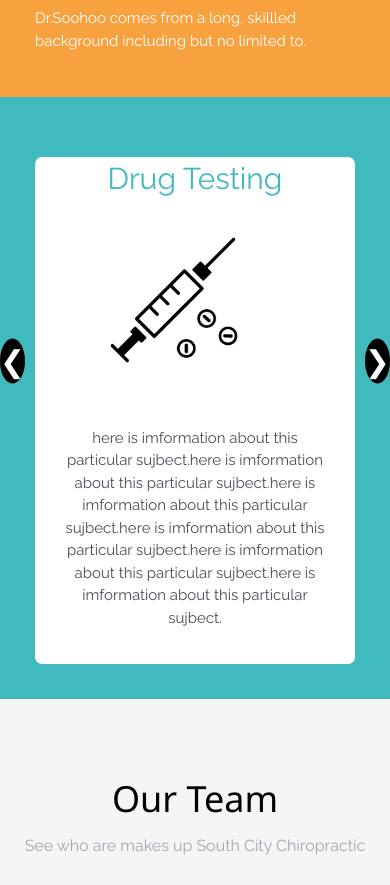
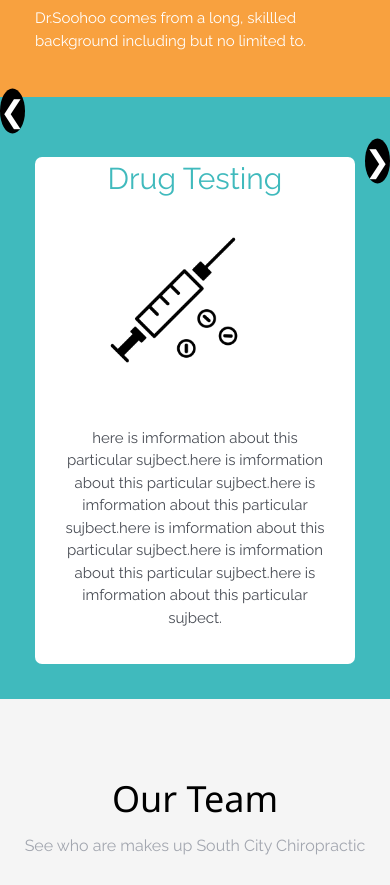
Before and after one commit to aldensoohoo/South-City-Chiro, a plain HTML site: page index.html in a window 390 px wide. Shown: the part 1049-1934 px from the top of the page. Drawn offline with nearby package versions, Linux system fonts and the light colour scheme; a script that the page names is missing.

Commit message:
where too?

```diff
--- a/assets/css/styles.css
+++ b/assets/css/styles.css
@@ -993,7 +993,7 @@ a.btn-cta {
     cursor: pointer;
     font-size: 30px;
     top: 50%;
-    margin-top: -50px;
+    margin-top: -250px;
   }
   .leftBtn{
     float:left;
@@ -1008,7 +1008,7 @@ a.btn-cta {
     cursor: pointer;
     font-size: 30px;
     top: 50%;
-    margin-top: -50px;
+    margin-top: -300px;
   }
 
 }
```
